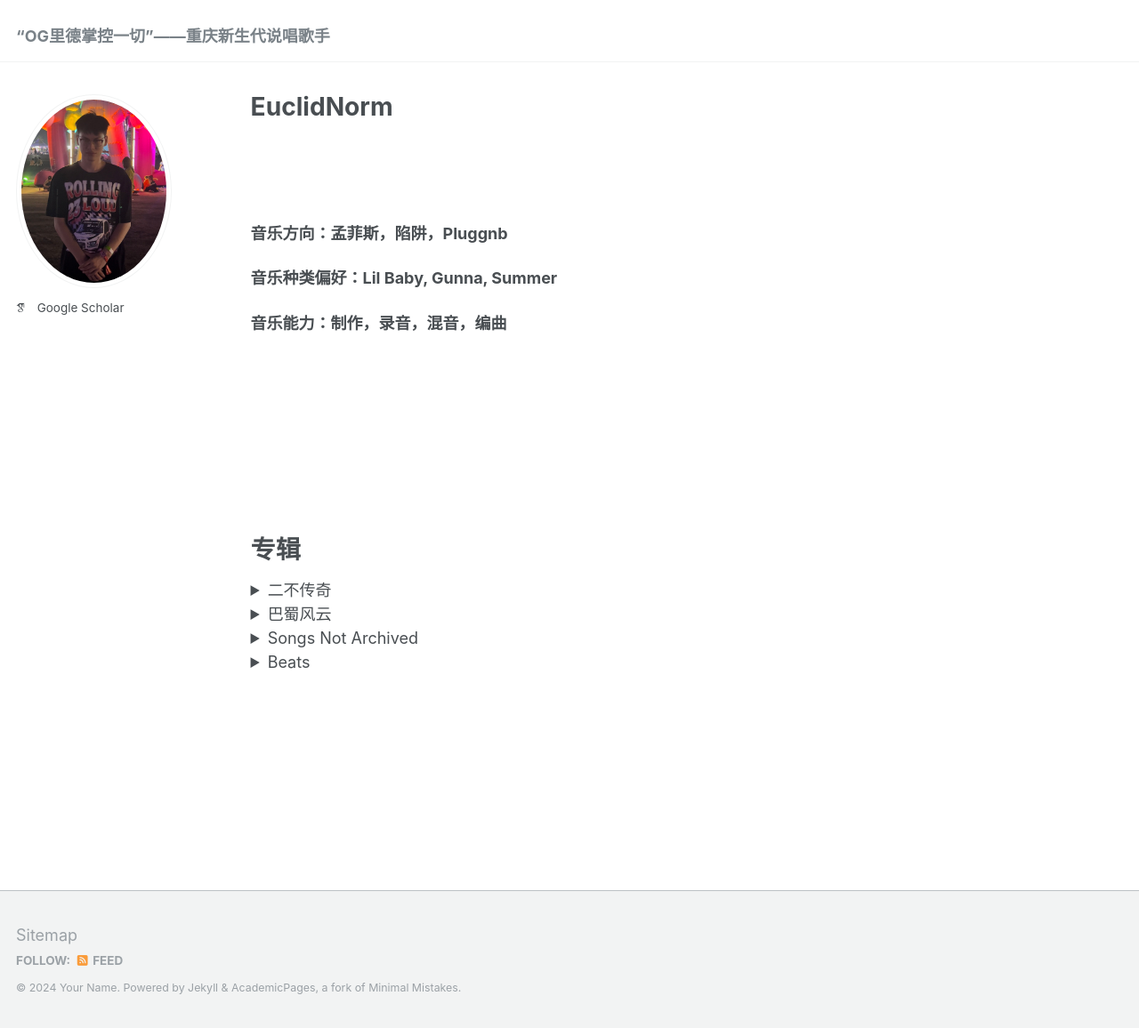
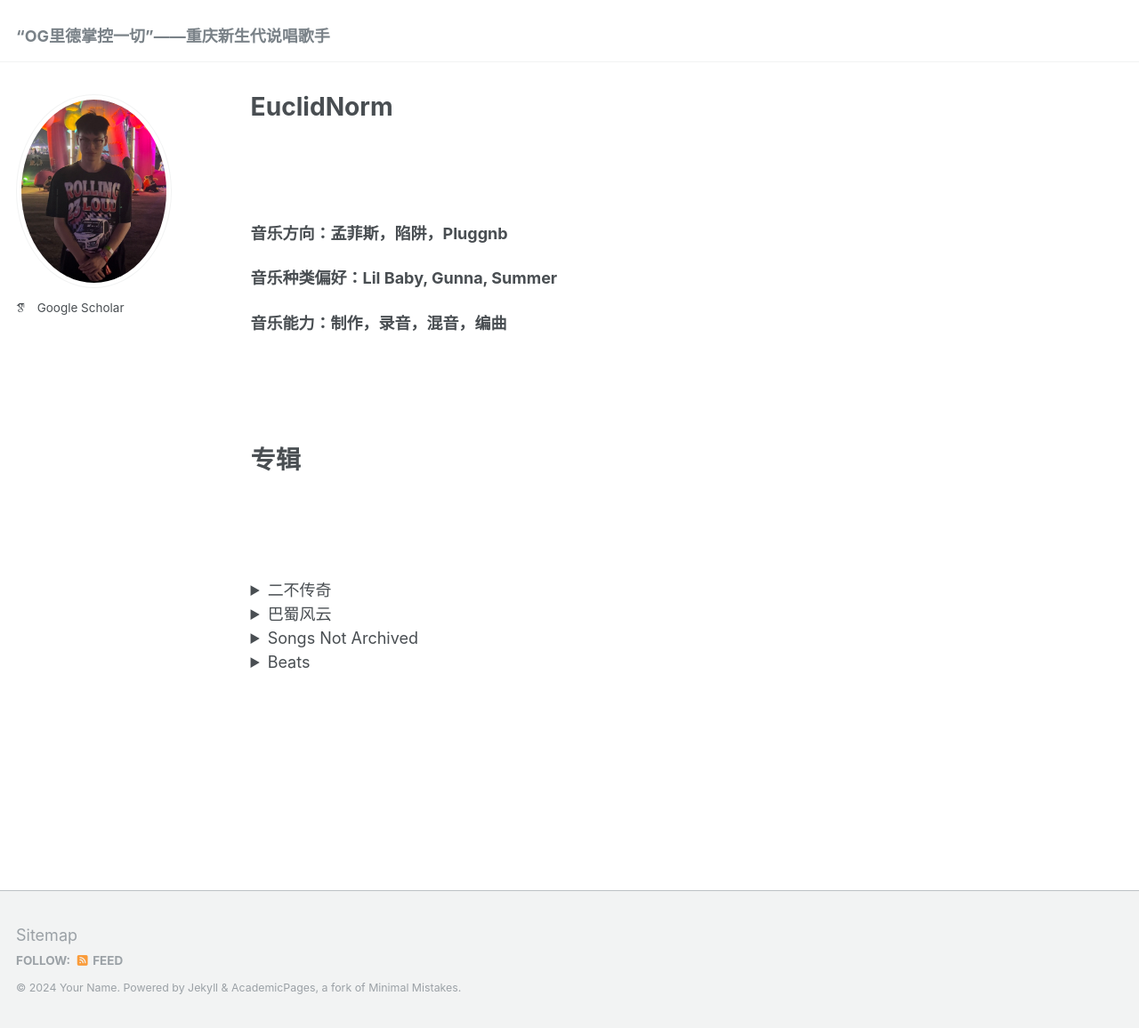
Before and after one commit to BSITA-CQ/BSITA-CQ.github.io, a Jekyll site: the page built from _pages/about.md, in a window 1280 px wide and 1156 px high. Shown: the whole window at 89% size. Built offline with Jekyll 4.4.1, drawn with Linux system fonts in a browser that asks for light colours; some web fonts are replaced.

```diff
--- a/_pages/about.md
+++ b/_pages/about.md
@@ -29,13 +29,13 @@ redirect_from:
 
 <br/>
 
+专辑
+======
+
 <br/>
 
 <br/>
 
-
-专辑
-======
 <details>
 <summary>二不传奇</summary>
 
```
